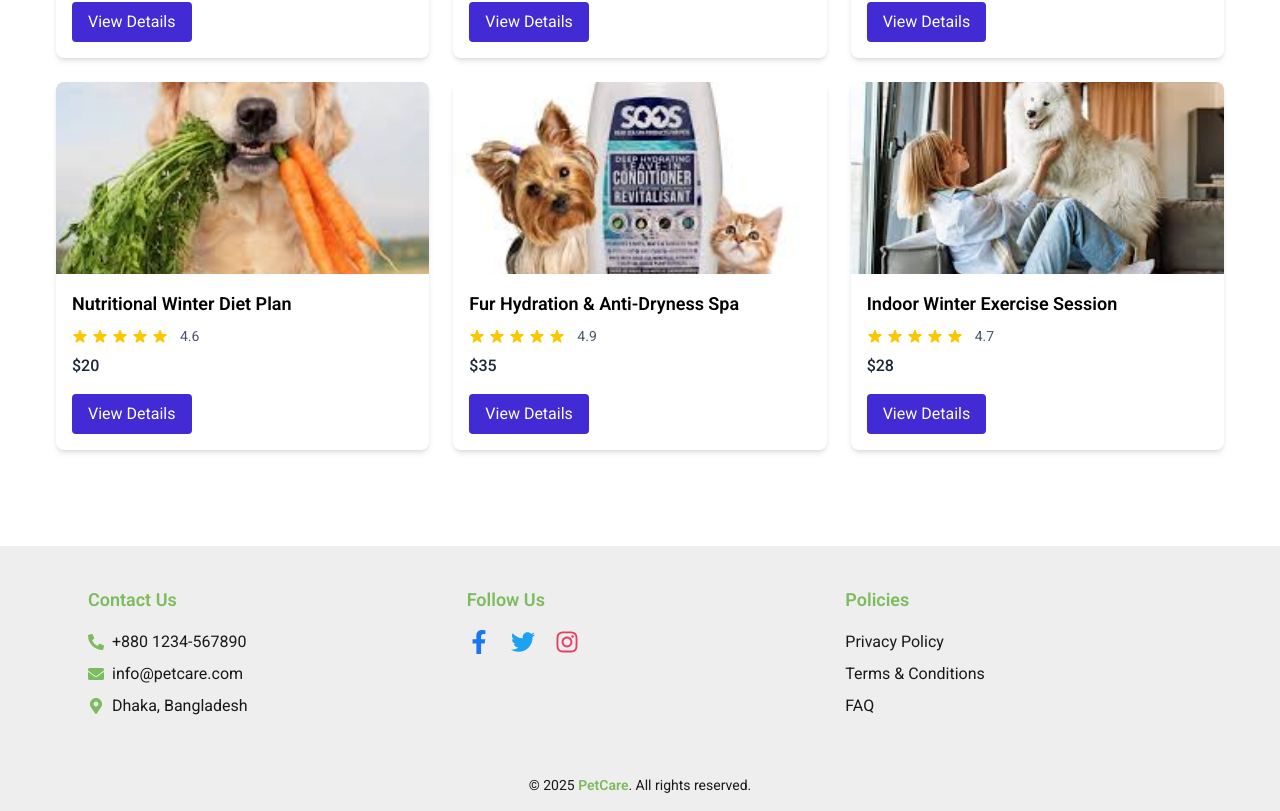
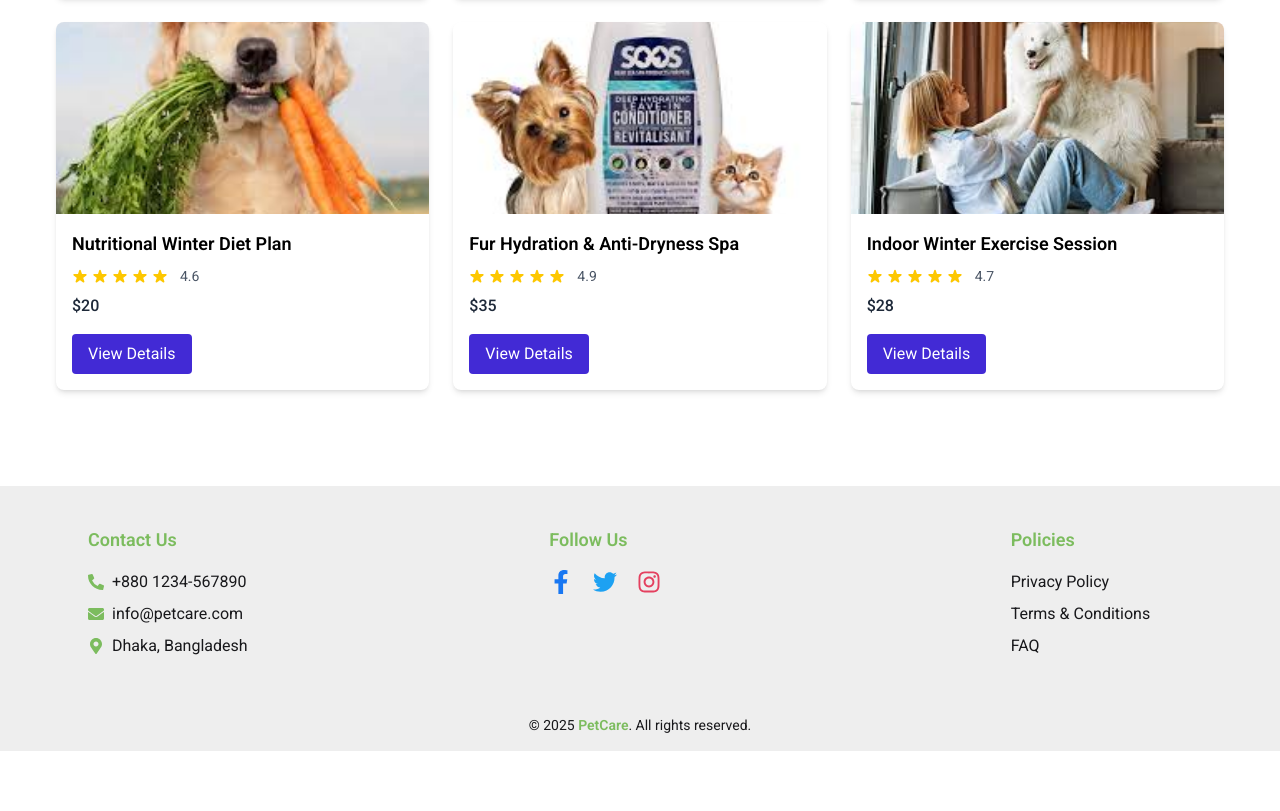
Before and after one commit to saifuldoict/Pet-Care, a React (Vite) app: page / in a window 1280 px wide. Shown: the part 990-1801 px from the top of the page. After the commit the page ends 1741 px from the top, so only its background shows below. Built offline with nearby package versions, Linux system fonts and the light colour scheme; no server answers.

Commit message:
hero, footer changed

```diff
--- a/src/components/HeroSlider.jsx
+++ b/src/components/HeroSlider.jsx
@@ -43,7 +43,7 @@ const HeroSlider = () => {
   }, []);
 
   return (
-    <div className="relative w-full rounded-2xl shadow-xl overflow-hidden bg-base-200">
+    <div className="relative w-full h-[500px] rounded-2xl shadow-xl overflow-hidden bg-base-200">
       {slides.map((slide, index) => (
         <div
           key={slide.id}
@@ -52,7 +52,7 @@ const HeroSlider = () => {
           }`}
         >
           {/* Left: Image */}
-          <div className="w-full md:w-1/2 h-[70vh]">
+          <div className="w-full md:w-1/2 ">
             <img
               src={slide.image}
               alt={slide.title}
@@ -61,7 +61,7 @@ const HeroSlider = () => {
           </div>
 
           {/* Right: Text */}
-          <div className="w-full md:w-1/2 p-10 flex flex-col justify-center bg-gradient-to-br from-[#fefefe] to-[#f7f3f3] text-gray-800 h-[70vh]">
+          <div className="w-full md:w-1/2 p-10 flex flex-col justify-center bg-gradient-to-br from-[#fefefe] to-[#f7f3f3] text-gray-800 ">
             <h1 className="text-3xl md:text-5xl font-bold mb-4 text-[#403f3f]">
               {slide.title}
             </h1>
--- a/src/pages/FooterPage.jsx
+++ b/src/pages/FooterPage.jsx
@@ -10,9 +10,9 @@ import {
 
 const FooterPage = () => {
   return (
-    <footer className="bg-base-300 text-base-content mt-10">
+    <footer className="bg-base-300 text-base-content mt-10 ">
 
-      <div className="max-w-6xl mx-auto px-6 py-10 grid grid-cols-1 md:grid-cols-3 gap-8">
+      <div className="max-w-6xl mx-auto px-6 py-10 grid grid-cols-1 md:grid-cols-3 gap-70 ">
 
 
         <div>
```
